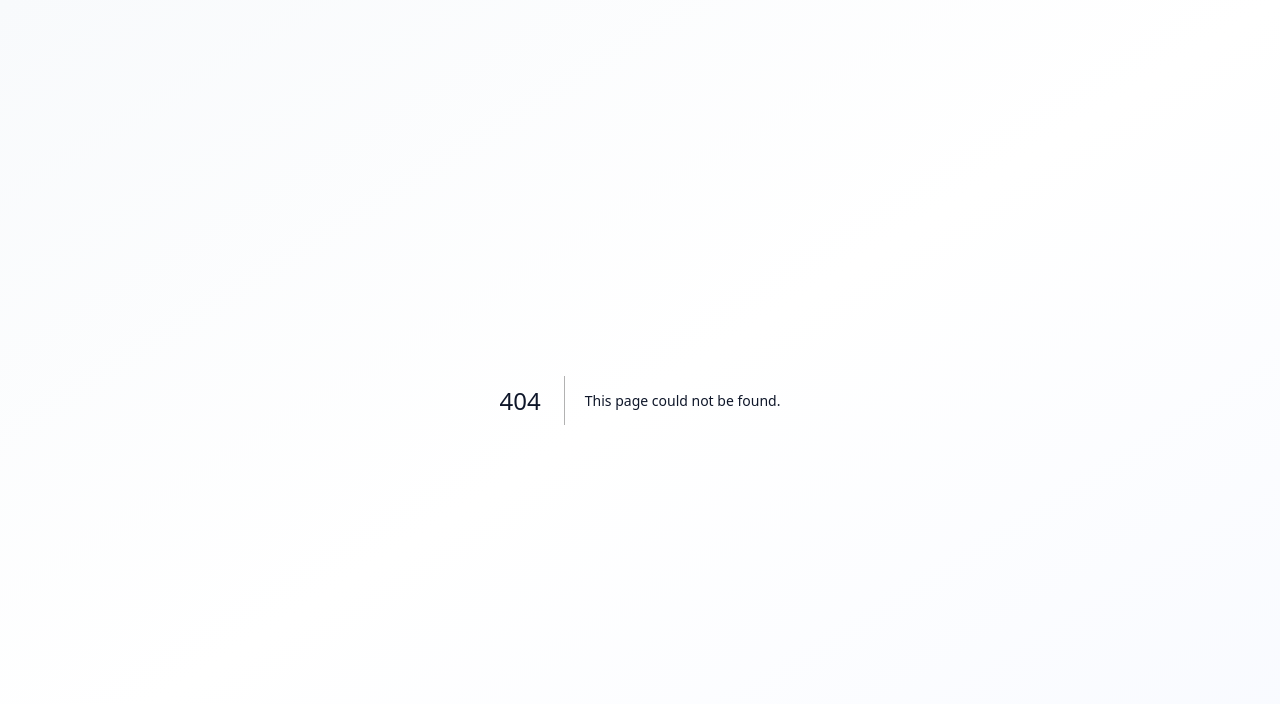
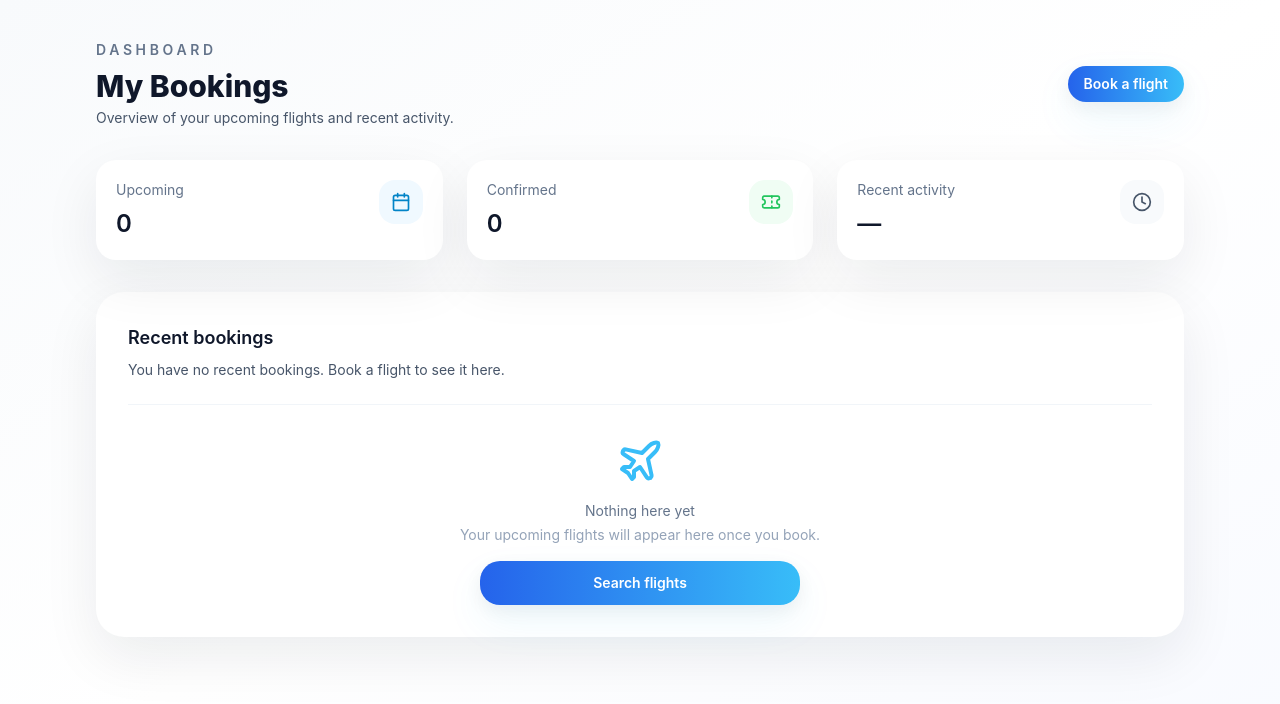
Before and after one commit to TanyaSuryavanshi/Flight-Booking-App, a Next.js app: page /dashboard in a window 1280 px wide. Before the commit this address had no page. Shown: the top 704 px of the page. Built offline with nearby package versions, Linux system fonts and the light colour scheme.

Commit message:
feat(dashboard): add user dashboard and offline support
- app/dashboard/page.tsx: Dashboard with booking overview and stats
- app/offline/page.tsx: Offline fallback page with PWA support

```diff
--- /dev/null
+++ b/app/dashboard/page.tsx
@@ -0,0 +1,82 @@
+import Link from "next/link";
+import { Ticket, Clock, Calendar, Plane } from "lucide-react";
+
+export default function DashboardPage() {
+  return (
+    <main className="mx-auto max-w-6xl px-4 py-10 sm:px-6 lg:px-8">
+      <div className="mb-8">
+        <div className="flex items-center justify-between">
+          <div>
+            <p className="text-sm font-semibold uppercase tracking-[0.26em] text-slate-500">Dashboard</p>
+            <h1 className="mt-2 text-3xl font-extrabold text-navy">My Bookings</h1>
+            <p className="mt-1 text-sm text-slate-600">Overview of your upcoming flights and recent activity.</p>
+          </div>
+          <div className="hidden items-center gap-3 sm:flex">
+            <Link href="/search" className="inline-flex items-center gap-2 rounded-2xl px-4 py-2 text-sm font-semibold text-white cta-gradient shadow-blue-soft">
+              Book a flight
+            </Link>
+          </div>
+        </div>
+      </div>
+
+      <section className="grid gap-6 sm:grid-cols-3">
+        <div className="rounded-2xl bg-white p-5 shadow-soft">
+          <div className="flex items-start justify-between gap-4">
+            <div>
+              <p className="text-sm text-slate-500">Upcoming</p>
+              <p className="mt-2 text-2xl font-semibold text-navy">0</p>
+            </div>
+            <div className="rounded-xl bg-sky-50 p-3 text-sky-600">
+              <Calendar className="h-5 w-5" />
+            </div>
+          </div>
+        </div>
+
+        <div className="rounded-2xl bg-white p-5 shadow-soft">
+          <div className="flex items-start justify-between gap-4">
+            <div>
+              <p className="text-sm text-slate-500">Confirmed</p>
+              <p className="mt-2 text-2xl font-semibold text-navy">0</p>
+            </div>
+            <div className="rounded-xl bg-green-50 p-3 text-success">
+              <Ticket className="h-5 w-5" />
+            </div>
+          </div>
+        </div>
+
+        <div className="rounded-2xl bg-white p-5 shadow-soft">
+          <div className="flex items-start justify-between gap-4">
+            <div>
+              <p className="text-sm text-slate-500">Recent activity</p>
+              <p className="mt-2 text-2xl font-semibold text-navy">—</p>
+            </div>
+            <div className="rounded-xl bg-slate-50 p-3 text-slate-600">
+              <Clock className="h-5 w-5" />
+            </div>
+          </div>
+        </div>
+      </section>
+
+      <section className="mt-8">
+        <div className="rounded-3xl bg-white p-8 shadow-soft">
+          <h2 className="text-lg font-semibold text-navy">Recent bookings</h2>
+          <p className="mt-2 text-sm text-slate-600">You have no recent bookings. Book a flight to see it here.</p>
+
+          <div className="mt-6 flex flex-col items-center justify-center gap-4 border-t border-slate-100 pt-8">
+            <div className="text-center">
+              <Plane className="mx-auto h-12 w-12 text-sky-400" />
+              <p className="mt-4 text-sm text-slate-500">Nothing here yet</p>
+              <p className="mt-1 text-sm text-slate-400">Your upcoming flights will appear here once you book.</p>
+            </div>
+
+            <div className="w-full max-w-xs">
+              <Link href="/search" className="inline-flex w-full items-center justify-center gap-2 rounded-2xl px-4 py-3 text-sm font-semibold text-white cta-gradient shadow-blue-soft">
+                Search flights
+              </Link>
+            </div>
+          </div>
+        </div>
+      </section>
+    </main>
+  );
+}
--- /dev/null
+++ b/app/offline/page.tsx
@@ -0,0 +1,17 @@
+import Link from "next/link";
+
+export default function OfflinePage() {
+  return (
+    <main className="flex min-h-screen flex-col items-center justify-center bg-slate-950 px-6 text-white">
+      <div className="rounded-3xl border border-white/10 bg-slate-900/95 p-10 text-center shadow-soft">
+        <h1 className="text-4xl font-semibold">Offline mode</h1>
+        <p className="mt-4 max-w-xl text-slate-300">
+          You are offline. Cached search and booking information is available while the app reconnects.
+        </p>
+        <Link href="/" className="mt-8 inline-flex rounded-2xl bg-white px-5 py-3 text-slate-950 transition hover:bg-slate-100">
+          Return home
+        </Link>
+      </div>
+    </main>
+  );
+}
```
